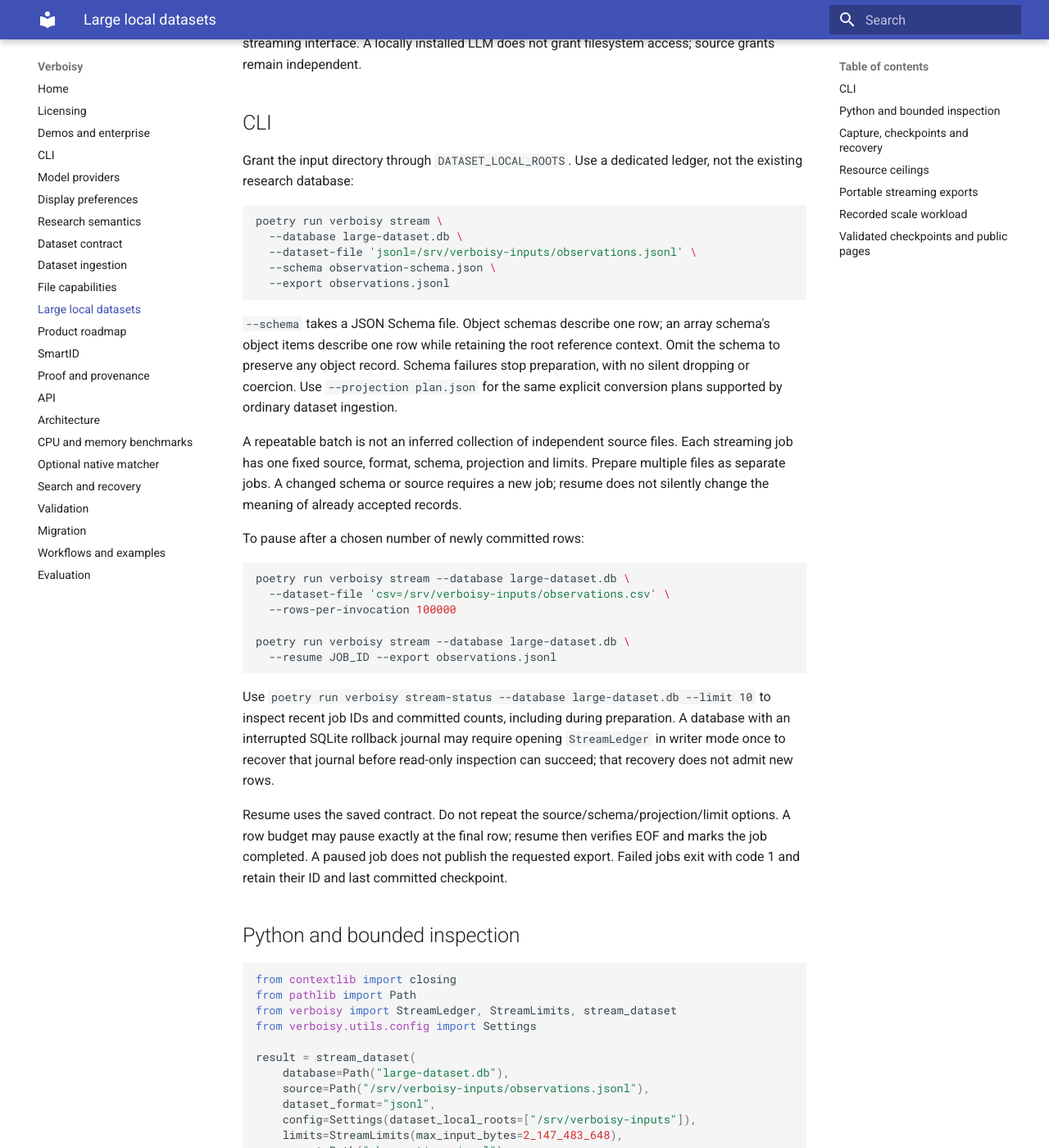
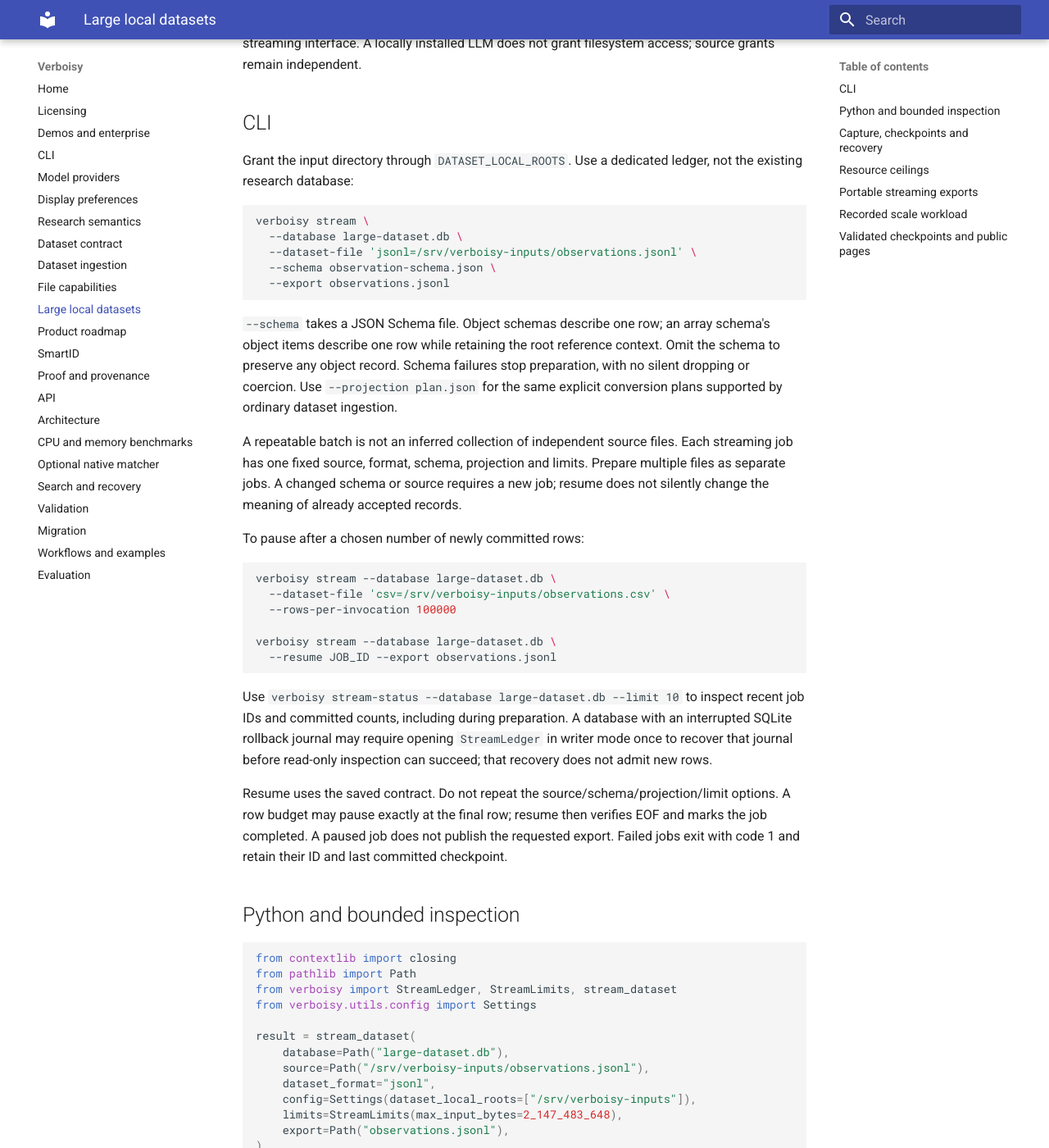
Before and after one commit to EmanueleTorrisi/verboisy, an MkDocs documentation site: the page built from docs/streaming.md, in a window 1280 px wide and 1400 px high, scrolled down 815 px. Shown: the whole window at 82% size. Built offline with MkDocs 1.6.1 and Material for MkDocs 9.7.7, drawn with Linux system fonts in a browser that asks for light colours.

Commit message:
docs(streaming): use direct installed commands in examples

````diff
--- a/docs/streaming.md
+++ b/docs/streaming.md
@@ -33,7 +33,7 @@
 not the existing research database:
 
 ```bash
-poetry run verboisy stream \
+verboisy stream \
   --database large-dataset.db \
   --dataset-file 'jsonl=/srv/verboisy-inputs/observations.jsonl' \
   --schema observation-schema.json \
@@ -54,15 +54,15 @@
 To pause after a chosen number of newly committed rows:
 
 ```bash
-poetry run verboisy stream --database large-dataset.db \
+verboisy stream --database large-dataset.db \
   --dataset-file 'csv=/srv/verboisy-inputs/observations.csv' \
   --rows-per-invocation 100000
 
-poetry run verboisy stream --database large-dataset.db \
+verboisy stream --database large-dataset.db \
   --resume JOB_ID --export observations.jsonl
 ```
 
-Use `poetry run verboisy stream-status --database large-dataset.db --limit 10`
+Use `verboisy stream-status --database large-dataset.db --limit 10`
 to inspect recent job IDs and committed counts, including during preparation.
 A database with an interrupted SQLite rollback journal may require opening
 `StreamLedger` in writer mode once to recover that journal before read-only
@@ -195,7 +195,7 @@
 Run the reproducible Linux benchmark without provider credentials or network calls:
 
 ```bash
-PYTHONPATH=src poetry run python scripts/benchmark_streaming.py \
+PYTHONPATH=src python scripts/benchmark_streaming.py \
   --rows 1000000 --padding-bytes 1080 --report streaming-result.json
 ```
 
````
